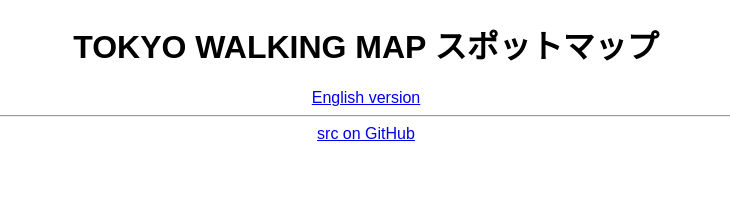
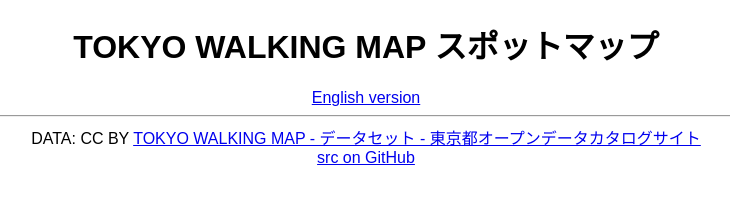
Before and after one commit to code4fukui/tokyo-walking-map, a plain HTML site: page index.html in a window 1280 px wide. Shown: the whole page, without its empty margins (274-1004 px from the left). Drawn offline with Linux system fonts and the light colour scheme.

Commit message:
add link

```diff
--- a/index.html
+++ b/index.html
@@ -6,6 +6,7 @@
 <csv-map src="./tokyo-walking-map_placemark_ja.csv" level=7 useimage=false></csv-map>
 <a href=./index_en.html>English version</a>
 <hr>
+DATA: CC BY <a href=https://catalog.data.metro.tokyo.lg.jp/dataset/t000055d0000000363>TOKYO WALKING MAP - データセット - 東京都オープンデータカタログサイト</a><br>
 <a href=https://github.com/code4fukui/tokyo-walking-map/>src on GitHub</a>
 
 <style>
```
Also changed, not shown: index_en.html (+1 -0 lines), 1 other file.
